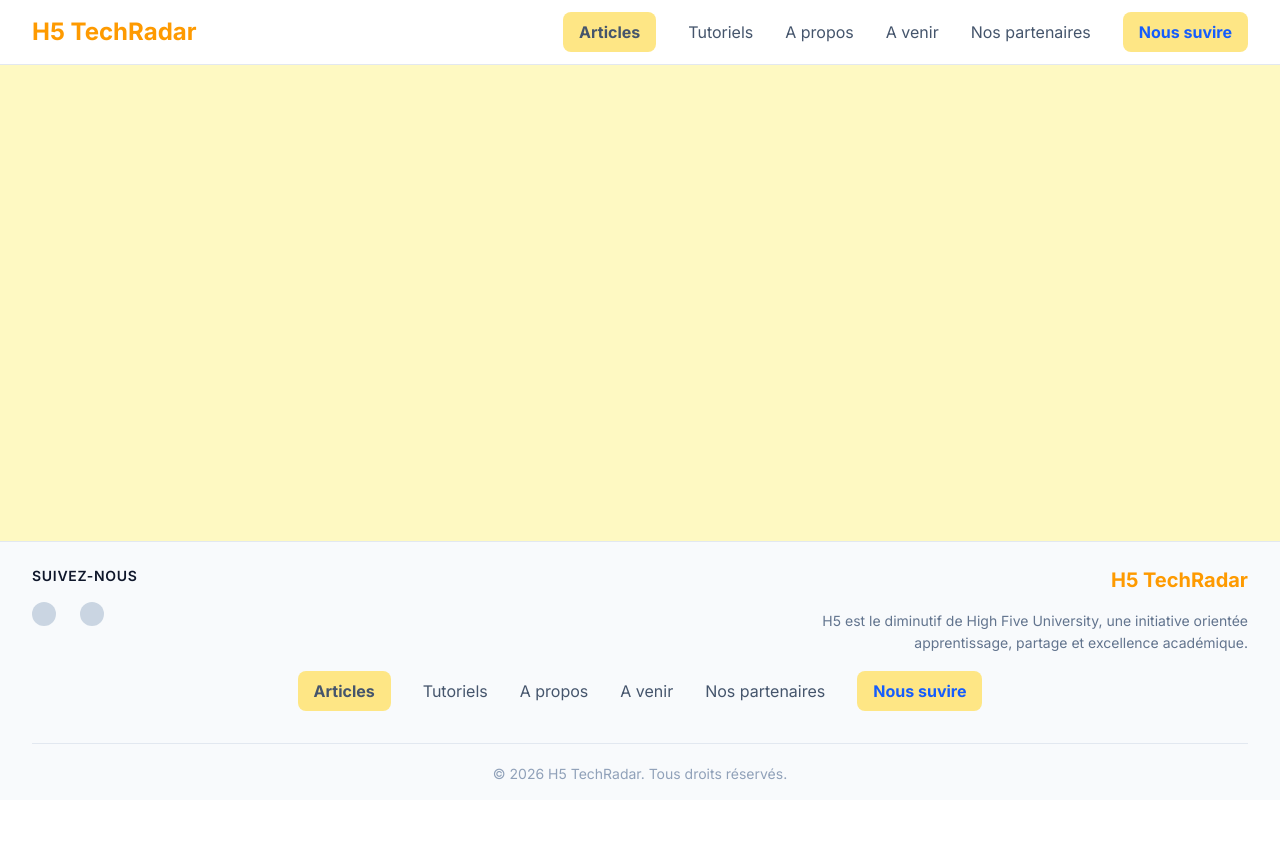
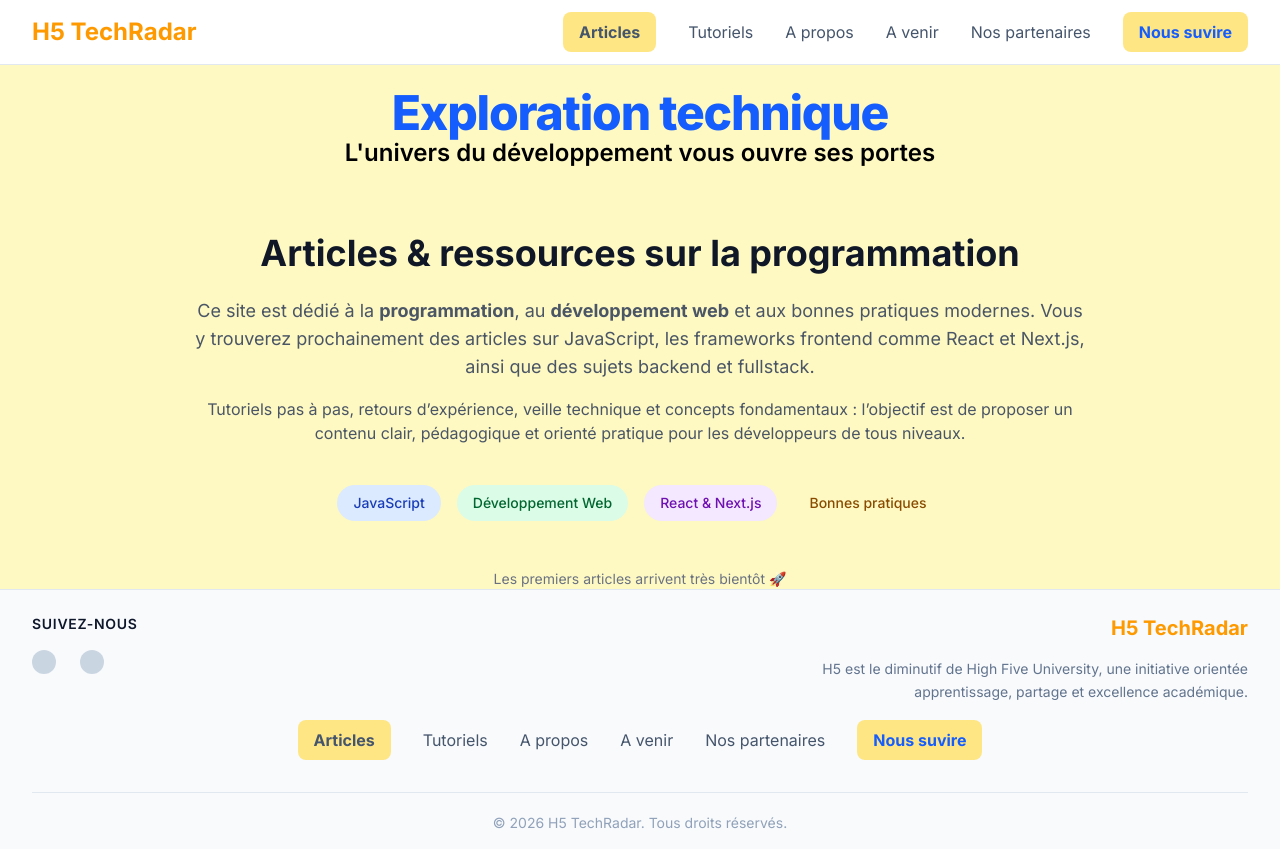
Before and after one commit to CodeurDHonneur/next-js-tp-un, a Next.js app: page /articles in a window 1280 px wide. Before the commit the page ends 800 px from the top, so only its background shows below. Built offline with nearby package versions, Linux system fonts and the light colour scheme.

Commit message:
import emptyArticlesSection

```diff
--- a/src/app/articles/page.tsx
+++ b/src/app/articles/page.tsx
@@ -1,9 +1,14 @@
+import { EmptyArticlesSection } from '@/components/EmptyArticlesSection'
 import React from 'react'
 
 const ArticlesPage = () => {
+
   return (
     <div className="">
+      <h2 className='text-4xl md:text-5xl font-extrabold text-blue-600 tracking-tight text-center mt-6'>Exploration technique</h2>
+      <p className='font-semibold text-2xl text-center'>L'univers du développement vous ouvre ses portes</p>
 
+      <EmptyArticlesSection />
     </div>
   )
 }
```
